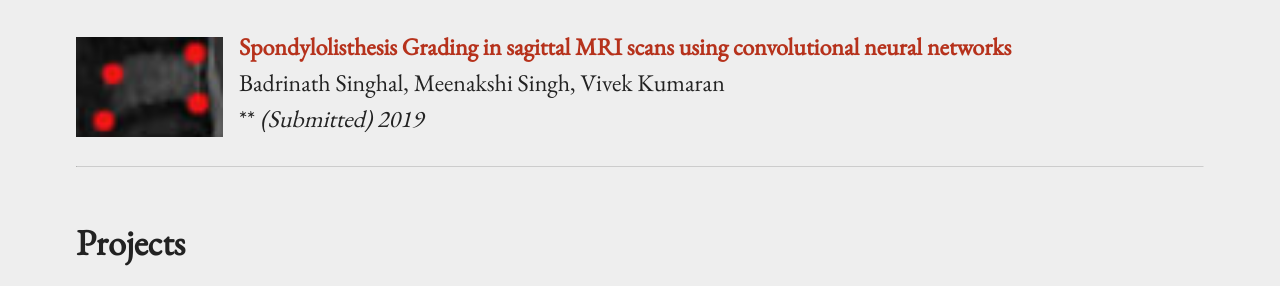
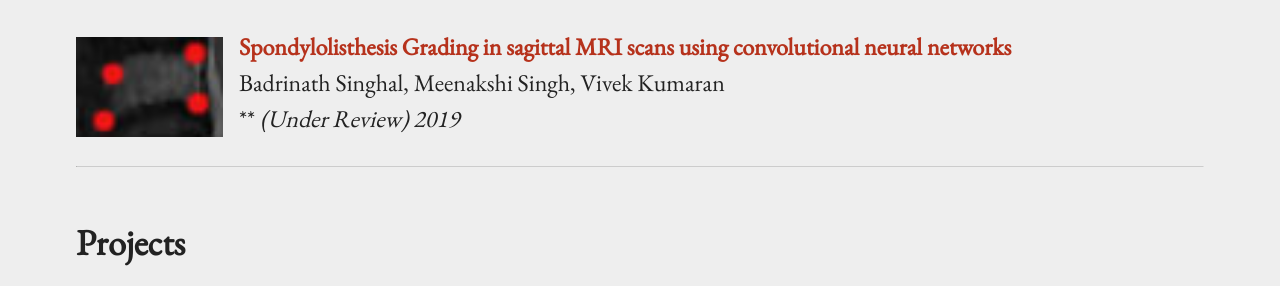
Before and after one commit to BadrinathS/BadrinathS.github.io, a Jekyll site: the page built from research.md, in a window 1280 px wide and 900 px high, scrolled down 484 px. Shown: the part 157-443 px from the top of the window. Built offline with Jekyll 4.4.1, drawn with Linux system fonts in a browser that asks for light colours.

Commit message:
Update research.md

```diff
--- a/research.md
+++ b/research.md
@@ -32,7 +32,7 @@ pubs:
     - title:   "Spondylolisthesis Grading in sagittal MRI scans using convolutional neural networks"
       author:  "Badrinath Singhal, Meenakshi Singh, Vivek Kumaran"
       journal: "Radiology Society of North America - Artificial Intelligence (RSNA AI)"
-      note:    "Submitted"
+      note:    "Under Review"
       year:    "2019"
       url:     "/resume/RSNA.pdf"
     #  doi:     "http://dx.doi.org"
```
